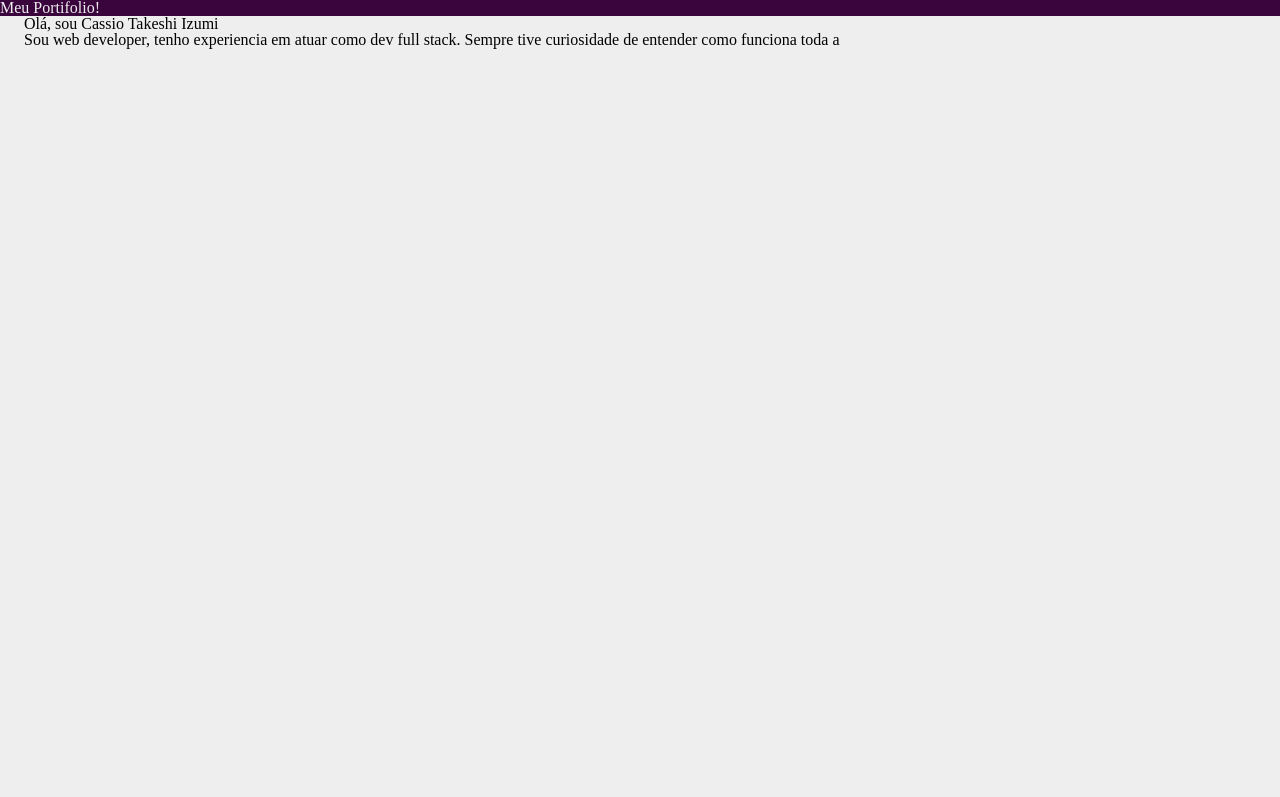
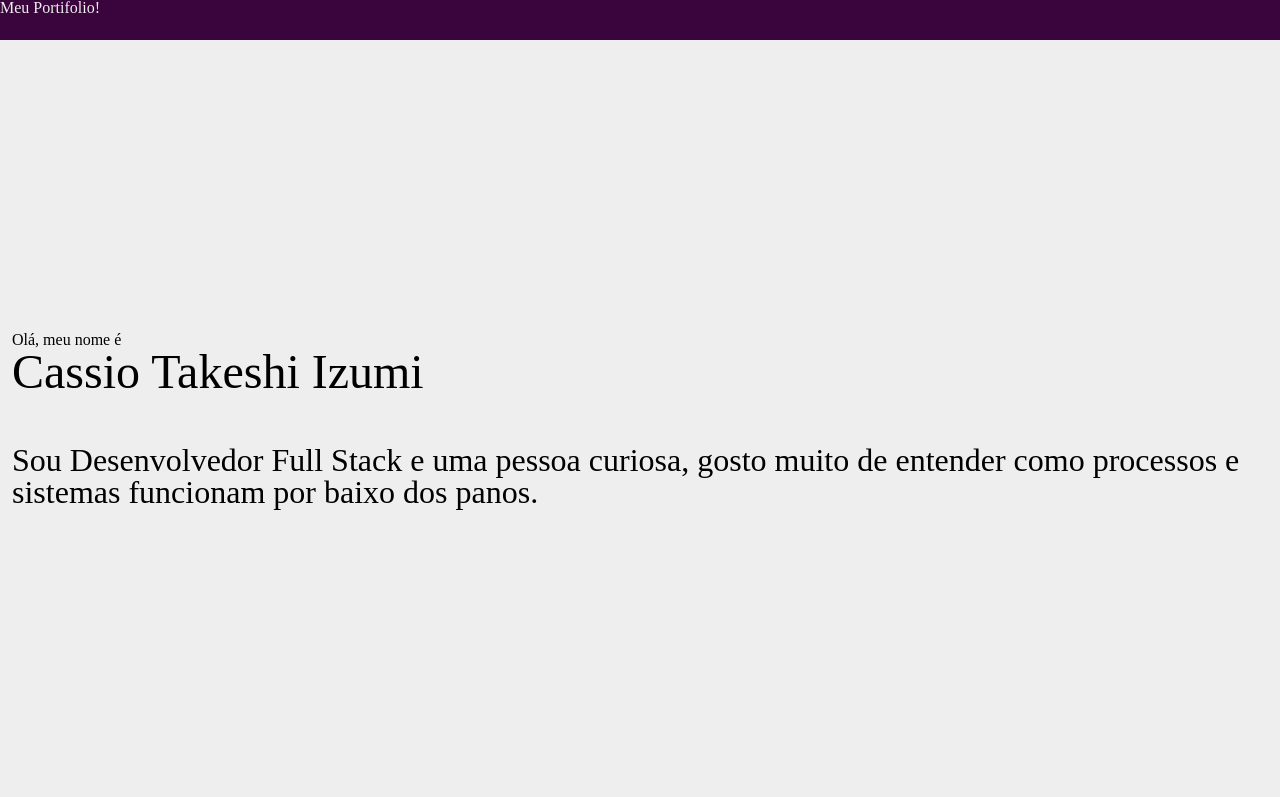
Before and after one commit to izumi-san/apresentacao, a plain HTML site: page index.html in a window 1280 px wide. Shown: the top 797 px of the page. Drawn offline with Linux system fonts and the light colour scheme.

Commit message:
Updated landing section text and style.

```diff
--- a/index.html
+++ b/index.html
@@ -5,20 +5,30 @@
     <meta http-equiv="X-UA-Compatible" content="IE=edge" />
     <meta name="viewport" content="width=device-width, initial-scale=1.0" />
     <title>Cassio Izumi</title>
+    <link
+      href="http://fonts.googleapis.com/css?family=Roboto"
+      rel="stylesheet"
+      type="text/css"
+    />
     <link rel="stylesheet" href="styles.css" />
     <link rel="stylesheet" href="reset.css" />
   </head>
   <body>
     <header id="header" class="primary-backgroundcolor">
-      <h1>Meu Portifolio!</h1>
+      <p>Meu Portifolio!</p>
     </header>
     <main>
       <section id="landing" class="landing-section">
-        <p>Olá, sou Cassio Takeshi Izumi</p>
-        <p>
-          Sou web developer, tenho experiencia em atuar como dev full stack.
-          Sempre tive curiosidade de entender como funciona toda a
-        </p>
+        <div class="self-presentation-container">
+          <div class="greetings-container">
+            <p class="greetings">Olá, meu nome é</p>
+            <p class="my-name">Cassio Takeshi Izumi</p>
+          </div>
+          <p class="presentation-text">
+            Sou Desenvolvedor Full Stack e uma pessoa curiosa, gosto muito de
+            entender como processos e sistemas funcionam por baixo dos panos.
+          </p>
+        </div>
       </section>
       <section id="projects-experiences">
         <div>
--- a/styles.css
+++ b/styles.css
@@ -6,16 +6,40 @@
 }
 header {
   color: #eee;
+  height: 5vh;
+}
+body {
+  font-family: 'Roboto', sans-serif;
 }
 main {
   /*max-width: 1366px;*/
 }
 main > section {
   height: 100vh;
+  padding: 0 12px;
 }
 .landing-section {
   background-color: #eee; /*lembrar de tirar isso dps*/
-  padding: 0 24px;
+  height: 95vh;
+  display: flex;
+  justify-content: center;
+  align-items: center;
+}
+.greetings {
+  font-size: 1rem;
+}
+.my-name {
+  font-size: 3rem;
+}
+.presentation-text {
+  font-size: 2rem;
+}
+
+.self-presentation-container {
+  max-width: 1366px;
+  display: flex;
+  flex-direction: column;
+  gap: 3rem;
 }
 .skills-section {
   background-color: #eee;
```
